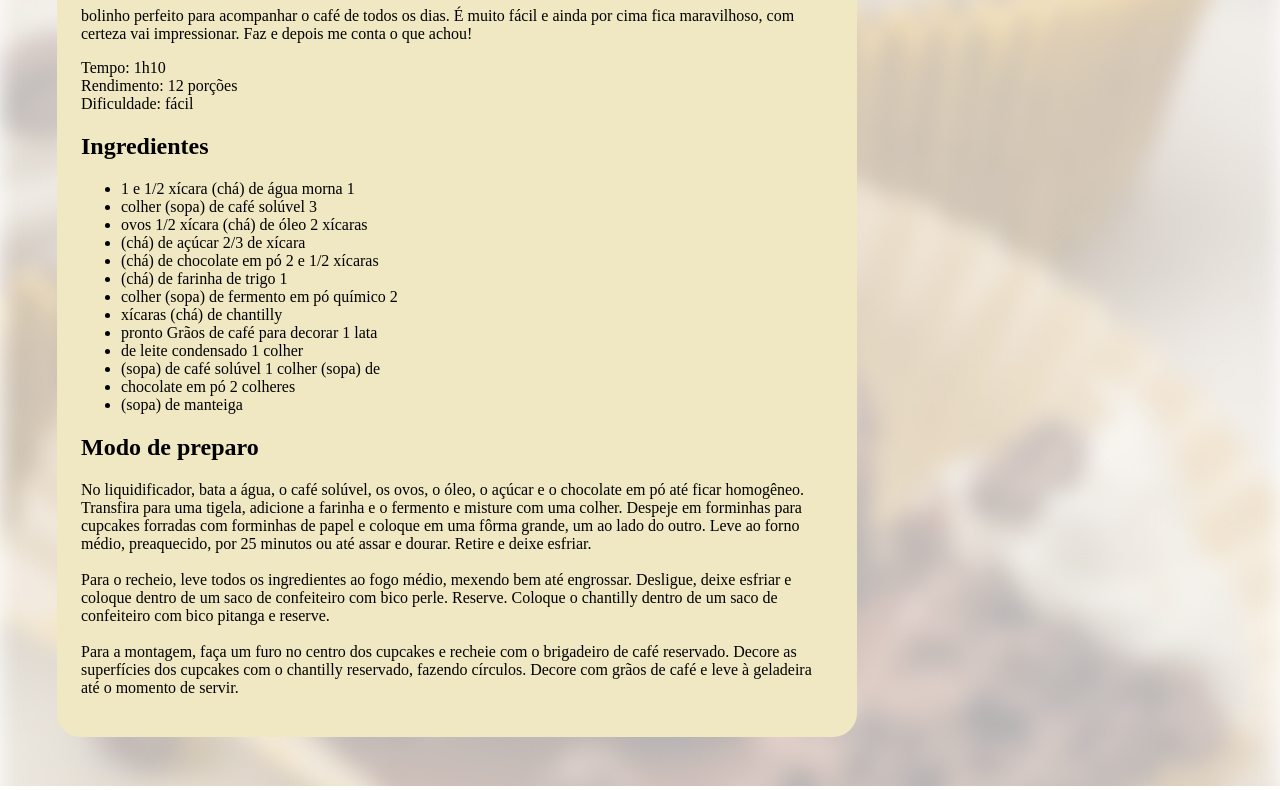
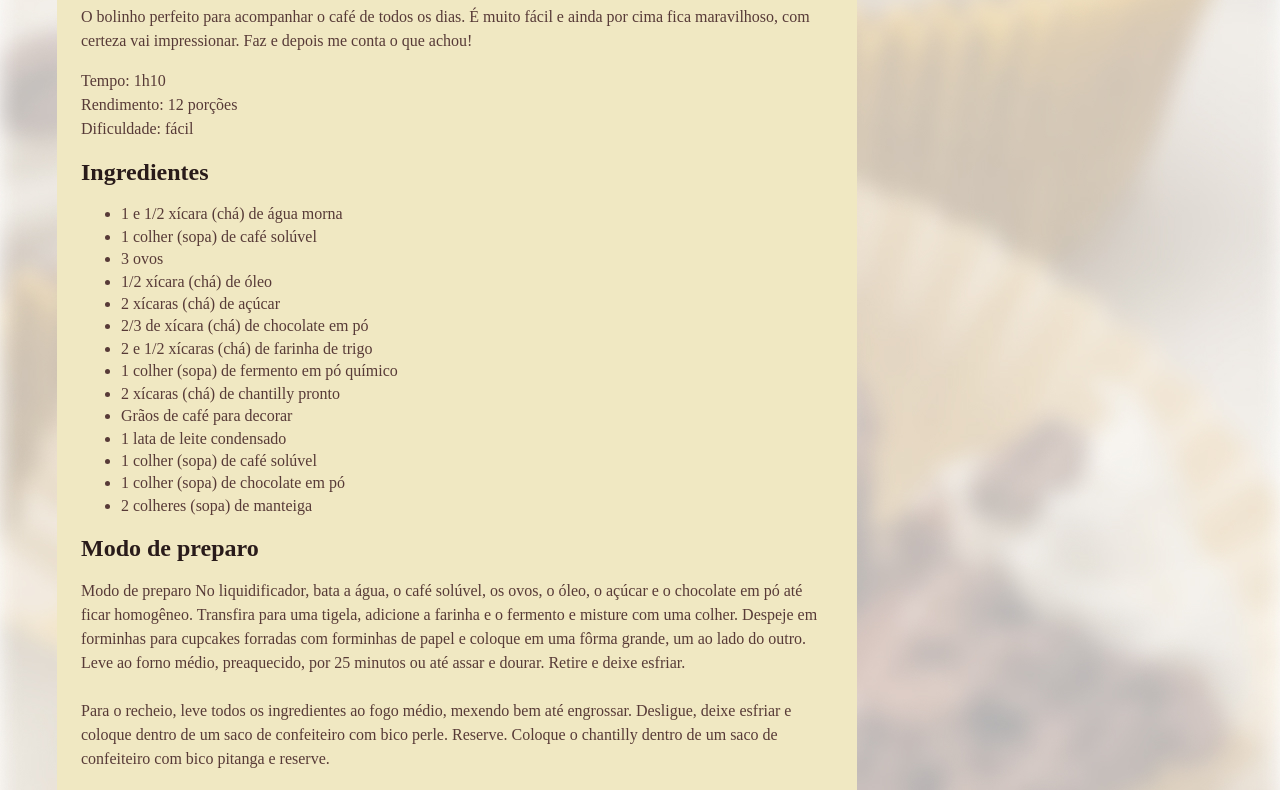
Before and after one commit to Pedropks/Recipe-2025, a plain HTML site: page HTML/index.html in a window 1280 px wide. Shown: the part 550-1340 px from the top of the page. Drawn offline with Linux system fonts and the light colour scheme; a web font is replaced by a local one.

Commit message:
Trabalhando as Fontes

```diff
--- a/HTML/index.html
+++ b/HTML/index.html
@@ -5,66 +5,56 @@
     <meta name="viewport" content="width=device-width, initial-scale=1.0" />
     <title>Document</title>
     <link rel="stylesheet" href="style.css" />
+    <link rel="preconnect" href="https://fonts.googleapis.com">
+<link rel="preconnect" href="https://fonts.gstatic.com" crossorigin>
+<link href="https://fonts.googleapis.com/css2?family=Alice&family=Atkinson+Hyperlegible+Mono:ital,wght@1,200..800&display=swap" rel="stylesheet">
   </head>
   <body>
     <div id="page">
-    <img
-      src="assets/main-image (1).jpg"
-      alt="Cupcake de café com chantilly
-"
-    />
-    <main>
-      <section id="about"></section>
+
+  <img src="assets/main-image (1).jpg" alt="Imagem com um cupcake com graos de chantilly">
+  <main>
+    <section id="about">
       <h1>Cupcake de café com chantilly</h1>
+      <p>O bolinho perfeito para acompanhar o café de todos os dias. É muito fácil e ainda por cima fica maravilhoso, com certeza vai impressionar. Faz e depois me conta o que achou!</p>
+      <p>Tempo: 1h10 <br>
+        Rendimento: 12 porções <br>
+        Dificuldade: fácil</p>
+    </section>
+    <section id="Igrendiebts">
+      <h2>Ingredientes</h2>
       <p>
-        bolinho perfeito para acompanhar o café de todos os dias. É muito fácil
-        e ainda por cima fica maravilhoso, com certeza vai impressionar. Faz e
-        depois me conta o que achou!
-      </p>
-      <p>
-        Tempo: 1h10<br />
-        Rendimento: 12 porções<br />
-        Dificuldade: fácil
+       <ul>
+          <li>1 e 1/2 xícara (chá) de água morna
+          <li> 1 colher (sopa) de café solúvel
+          <li>3 ovos
+          <li> 1/2 xícara (chá) de óleo</li>
+          <li>2 xícaras (chá) de açúcar</li>
+          <li>2/3 de xícara (chá) de chocolate em pó</li>
+          <li>2 e 1/2 xícaras (chá) de farinha de trigo</li>
+          <li> 1 colher (sopa) de fermento em pó químico</li>
+          <li>2 xícaras (chá) de chantilly pronto</li>
+          <li>Grãos de café para decorar</li>
+          <li> 1 lata de leite condensado</li>
+          <li> 1 colher (sopa) de café solúvel</li>
+          <li> 1 colher (sopa) de chocolate em pó</li>
+            <li>2 colheres (sopa) de manteiga</li>
+       </ul>
       </p>
 
-      <section id="ingredients">
-        <h2>Ingredientes</h2>
-        <ul>
-          <li>1 e 1/2 xícara (chá) de água morna 1</li>
-          <li>colher (sopa) de café solúvel 3</li>
-          <li>ovos 1/2 xícara (chá) de óleo 2 xícaras</li>
-          <li>(chá) de açúcar 2/3 de xícara</li>
-          <li>(chá) de chocolate em pó 2 e 1/2 xícaras</li>
-          <li>(chá) de farinha de trigo 1</li>
-          <li>colher (sopa) de fermento em pó químico 2</li>
-          <li>xícaras (chá) de chantilly</li>
-          <li>pronto Grãos de café para decorar 1 lata</li>
-          <li>de leite condensado 1 colher</li>
-          <li>(sopa) de café solúvel 1 colher (sopa) de</li>
-          <li>chocolate em pó 2 colheres</li>
-          <li>(sopa) de manteiga</li>
-        </ul>
-      </section>
-      <section id="preparation">
-        <h2>Modo de preparo</h2>
-        <p>
-          No liquidificador, bata a água, o café solúvel, os ovos, o óleo, o
-          açúcar e o chocolate em pó até ficar homogêneo. Transfira para uma
-          tigela, adicione a farinha e o fermento e misture com uma colher.
-          Despeje em forminhas para cupcakes forradas com forminhas de papel e
-          coloque em uma fôrma grande, um ao lado do outro. Leve ao forno médio,
-          preaquecido, por 25 minutos ou até assar e dourar. Retire e deixe
-          esfriar.<br /><br />Para o recheio, leve todos os ingredientes ao fogo
-          médio, mexendo bem até engrossar. Desligue, deixe esfriar e coloque
-          dentro de um saco de confeiteiro com bico perle. Reserve. Coloque o
-          chantilly dentro de um saco de confeiteiro com bico pitanga e
-          reserve.<br /><br />Para a montagem, faça um furo no centro dos
-          cupcakes e recheie com o brigadeiro de café reservado. Decore as
-          superfícies dos cupcakes com o chantilly reservado, fazendo círculos.
-          Decore com grãos de café e leve à geladeira até o momento de servir.
-        </p>
-      </section>
-      </div>
-    </main>
+    </section>
+    <section id="preparetion">
+      <h2>Modo de preparo</h2>
+      <p>Modo de preparo
+        No liquidificador, bata a água, o café solúvel, os ovos, o óleo, o açúcar e o chocolate em pó até ficar homogêneo. Transfira para uma tigela, adicione a farinha e o fermento e misture com uma colher. Despeje em forminhas para cupcakes forradas com forminhas de papel e coloque em uma fôrma grande, um ao lado do outro. Leve ao forno médio, preaquecido, por 25 minutos ou até assar e dourar. Retire e deixe esfriar. <br><br>
+
+        Para o recheio, leve todos os ingredientes ao fogo médio, mexendo bem até engrossar. Desligue, deixe esfriar e coloque dentro de um saco de confeiteiro com bico perle. Reserve. Coloque o chantilly dentro de um saco de confeiteiro com bico pitanga e reserve. <br>
+        <br>
+        Para a montagem, faça um furo no centro dos cupcakes e recheie com o brigadeiro de café reservado. Decore as superfícies dos cupcakes com o chantilly reservado, fazendo círculos. Decore com grãos de café e leve à geladeira até o momento de servir.</p>
+    </section>
+
+
+  </main>
+</div>
   </body>
 </html>
--- a/HTML/style.css
+++ b/HTML/style.css
@@ -1,3 +1,9 @@
+:root {
+  font-family: "Alice", serif;
+  line-height: 140%;
+  color: #573a37;
+}
+
 body {
   background-image: url(./assets/bg-image.jpg);
   background-size: cover;
@@ -13,3 +19,22 @@ body {
 img {
   border-radius: 16px;
 }
+
+h1 {
+  line-height: 140%;
+  font-size: 40px;
+}
+h1 {
+  line-height: 150%;
+  font-size: 24px;
+}
+
+p {
+  line-height: 150%;
+  font-size: 16px;
+}
+
+h1,
+h2 {
+  color: #291b1a;
+}
```
